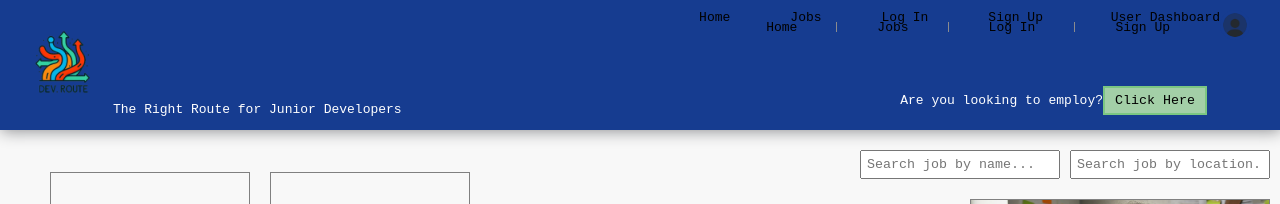
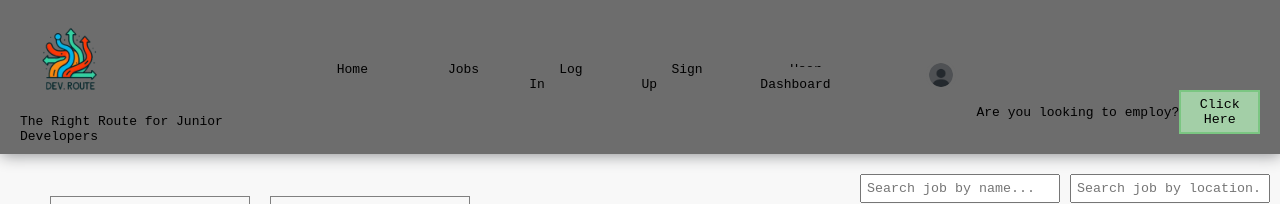
Before and after one commit to MrArmaan/DevrouteFE, a React (Vite) app: page / in a window 1280 px wide. Shown: the top 204 px of the page. Built offline with nearby package versions, Linux system fonts and the light colour scheme.

Commit message:
enhancement: Fixed navbar

```diff
--- a/src/App.css
+++ b/src/App.css
@@ -1,29 +1,23 @@
+/* Reset default styles */
 * {
+  margin: 0;
+  padding: 0;
+  box-sizing: border-box;
   font-family: monospace;
 }
+
+/* Set a consistent background color for the entire page */
 body {
-  margin: 0;
-  background-color: #e5e5e5;
-}
-/*
-.header-nav {
-  position: relative;
-} */
-
-.header-left {
-  display: flex;
-  flex-direction: row;
-  align-items: flex-end;
+  background-color: #6d6d6d;
 }
 
+/* Header styles */
 header {
-  margin: 0;
-  width: 100vw;
   display: flex;
   justify-content: space-between;
   align-items: center;
   padding: 10px 20px;
-
+  background-color: #6d6d6d;
   box-shadow: 1px 1px 15px #8a8b8e;
 }
 
@@ -32,26 +26,26 @@ header {
   height: auto;
 }
 
+/* Navigation styles */
 .navbar {
-  margin: 0;
-  top: 0;
-  right: 10px;
-  position: absolute;
   display: flex;
   align-items: center;
-
+  background-color: #6d6d6d;
   padding: 10px 20px;
-  /* background-color: #a3cfa7;
-  border-top: 3px solid #7bc682;
-  border-bottom: 3px solid #7bc682; */
 }
 
 .navbar a {
   text-decoration: none;
   padding: 10px;
-  margin-right: 20px;
-  margin-left: 20px;
+  margin: 0 20px;
   color: black;
+  background-color: #6d6d6d;
+}
+
+.navbar-left ul {
+  list-style: none;
+  display: flex;
+  background-color: #6d6d6d;
 }
 
 .navbar-left ul li {
@@ -66,7 +60,7 @@ header {
   right: -10px;
   width: 1px;
   height: 10px;
-  background-color: #8a8b8e;
+  background-color: #6d6d6d;
   transform: translateY(-50%);
 }
 
@@ -74,36 +68,20 @@ header {
   display: none;
 }
 
-.navbar-left ul {
-  list-style: none;
-  padding: 0;
-  margin: 0;
-  display: flex;
-}
-
-.navbar-right {
-  display: flex;
-  align-items: center;
-}
-
 .profile-pic {
   width: 30px;
   height: auto;
-  border: 3px solid #163c90;
+  border: 3px solid #6d6d6d;
   border-radius: 18px;
   cursor: pointer;
+  z-index: 1;
 }
-
-.header-right {
-  margin-right: 60px;
-}
-
 .employ-tab {
   display: flex;
-  flex-direction: row;
+  justify-content: center;
   align-items: center;
-  justify-content: center;
   padding-top: 70px;
+  background-color: #6d6d6d;
 }
 
 .employ-tab p {
--- a/src/App.jsx
+++ b/src/App.jsx
@@ -10,7 +10,7 @@ const App = () => {
   return (
     <Router>
       <div className="header-nav">
-        <header className="header">
+        <header>
           <div className="header-left">
             <div className="logo-container">
               <img className="logo" src="/images/drlogo.png" alt="" />
@@ -27,13 +27,16 @@ const App = () => {
                   <Link to="/">Home</Link>
                 </li>
                 <li>
-                  <Link to="/jobsearch">Jobs</Link>
+                  <Link to="/jobs">Jobs</Link>
                 </li>
                 <li>
                   <Link to="/login">Log In</Link>
                 </li>
                 <li>
                   <Link to="/signup">Sign Up</Link>
+                </li>
+                <li>
+                  <Link to="/userDashboard"> User Dashboard </Link>
                 </li>
               </ul>
             </div>
@@ -55,16 +58,6 @@ const App = () => {
           </div>
         </header>
       </div>
-      <nav className="navbar">
-        <div className="navbar-left">
-          <Link to="/">Home</Link>
-          <Link to="/jobs">Jobs</Link>
-          <Link to="/login">Log In</Link>
-          <Link to="/signup">Sign Up</Link>
-          <Link to="/userdashboard"> User Dashboard</Link>
-        </div>
-        <div className="navbar-right"></div>
-      </nav>
       <Routes>
         <Route path="/" element={<Landing />} />
         <Route path="/login" element={<Login />} />
```
